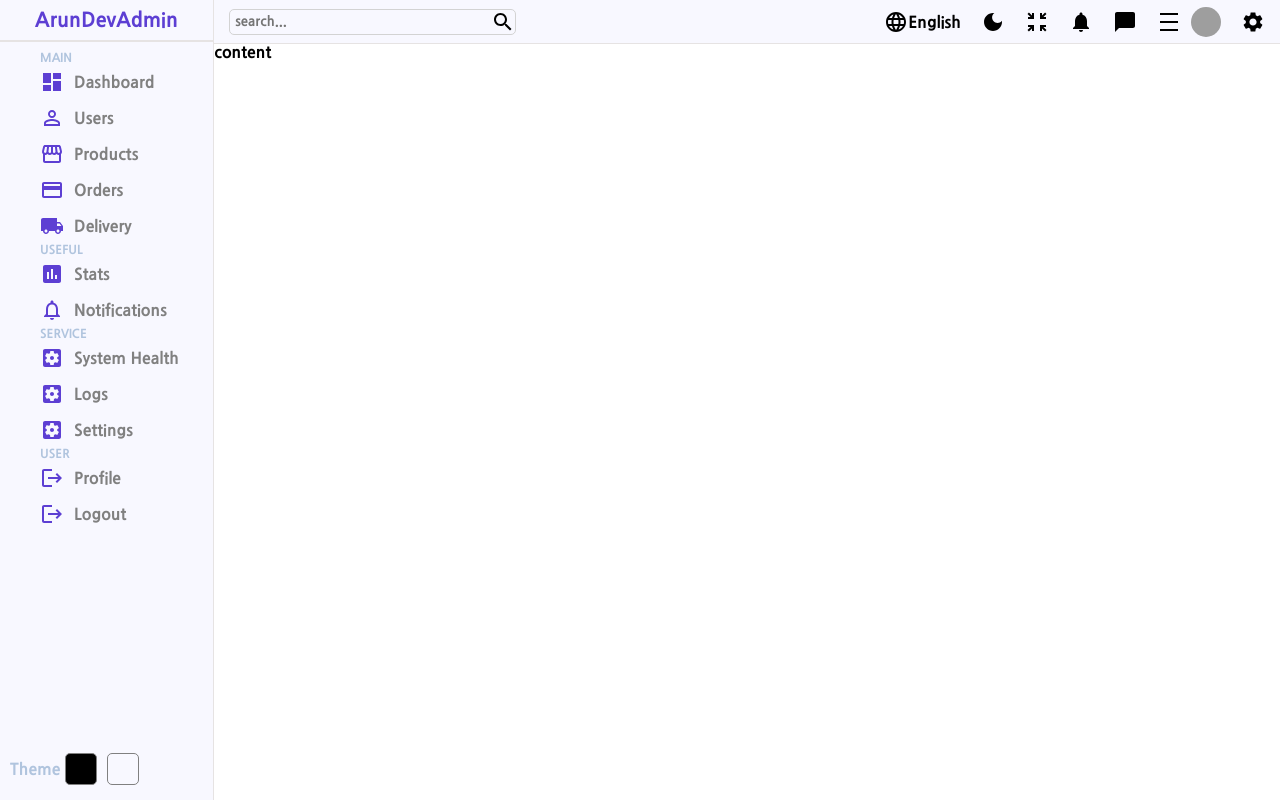
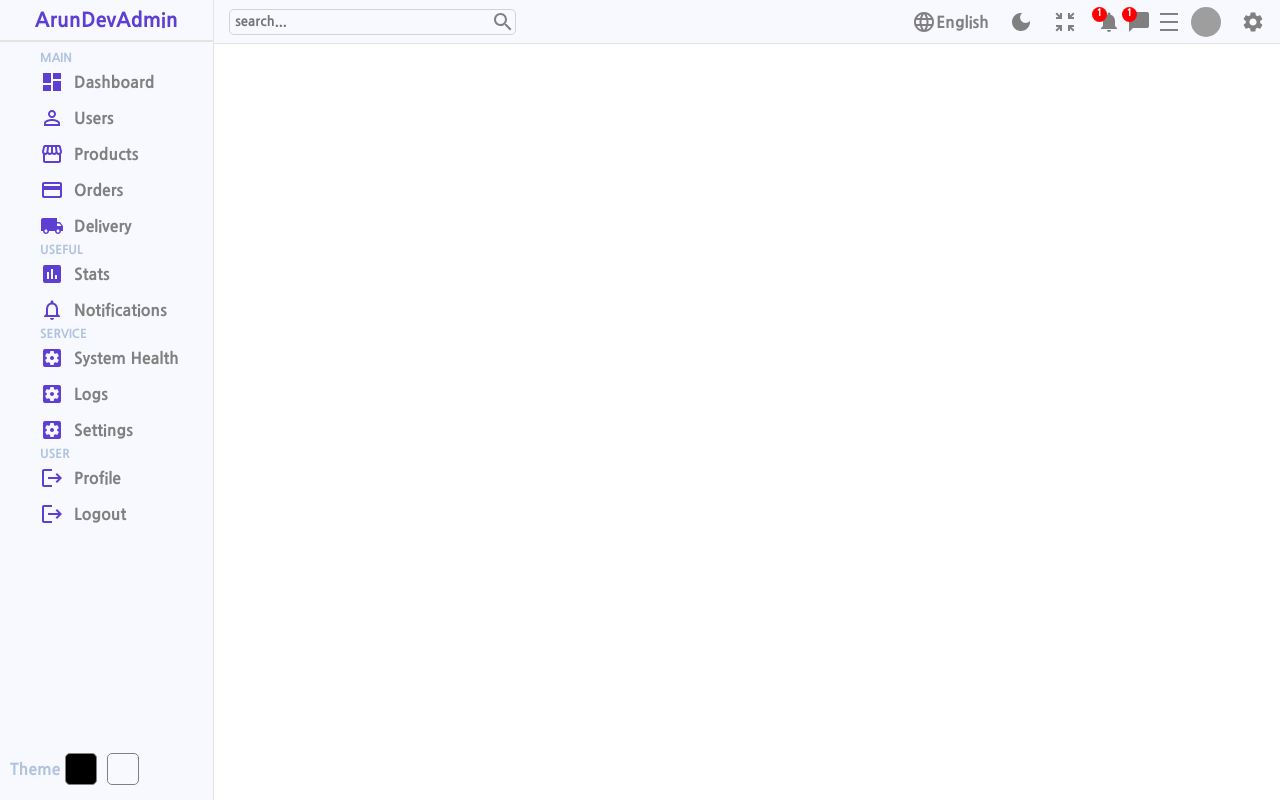
Before and after one commit to Arun1102/dashboard, a React (Create React App) app: page / in a window 1280 px wide. Built offline with nearby package versions, Linux system fonts and the light colour scheme; grey boxes are pictures that could not be loaded.

Commit message:
third commit navbar

```diff
--- a/src/Components/Navbar/Navbar.jsx
+++ b/src/Components/Navbar/Navbar.jsx
@@ -14,16 +14,28 @@ function Navbar() {
         <div className="wrapper">
             <div className="search">
                 <input placeholder='search...'></input>
-            <SearchIcon/>
+            <SearchIcon className='icons'/>
             </div>
 
            <div className="right">
+
                 <LanguageIcon className='icons'/>
                 <span>English</span>
                 <DarkModeIcon className='icons'/>
                 <ZoomInMapIcon className='icons'/>
+
+                <div className="bellnotify">
                 <NotificationsIcon className='icons'/>
+                  <div className="item">
+                    1
+                  </div>
+                </div>
+                <div className="bellnotify">
                 <ChatBubbleIcon className='icons'/>
+                <div className="item">
+                    1
+                  </div>
+                </div>
                 <DensityMediumIcon className='icons'/>
                 <img className='profilepic' src='https://dl.memuplay.com/new_market/img/com.vicman.newprofilepic.icon.2022-06-07-21-33-07.png'/>
                 <SettingsIcon className='icons'/>
--- a/src/Components/Navbar/Navbar.scss
+++ b/src/Components/Navbar/Navbar.scss
@@ -24,16 +24,26 @@
                 padding: 5px;
                 background-color: transparent;
             }
+
+            .icons{
+                color: grey;
+            }
         }
 
         .right{
             display: flex;
             align-items: center;
 
+
             .icons{
                 margin-left: 20px;
+                color: grey;
 
 
+            }
+
+            span{
+                color: grey;
             }
 
             .profilepic{
@@ -43,6 +53,33 @@
                 margin-left: 10px;
             }
 
+            .bellnotify{
+                display: flex;
+                align-items: center;
+                position: relative;
+                width: 30px;
+                height: 30px;
+                // background-color: green;
+
+                .item{
+                    position: absolute;
+                    top: 0;
+                    right: 0;
+                    background-color: red;
+                    width: 15px;
+                    height: 15px;
+                    border-radius: 50%;
+                    align-items: center;
+                    text-align: center;
+                    font-size: 10px;
+                    color: white;
+                }
+            }
+
+
+
+
+
         }
 
 
--- a/src/pages/Home/Home.jsx
+++ b/src/pages/Home/Home.jsx
@@ -9,7 +9,9 @@ function Home() {
      <Sidebar/>
      <div className="content">
       <Navbar/>
-      content
+      <div className="widgets">
+
+      </div>
      </div>
 
     </div>
```
